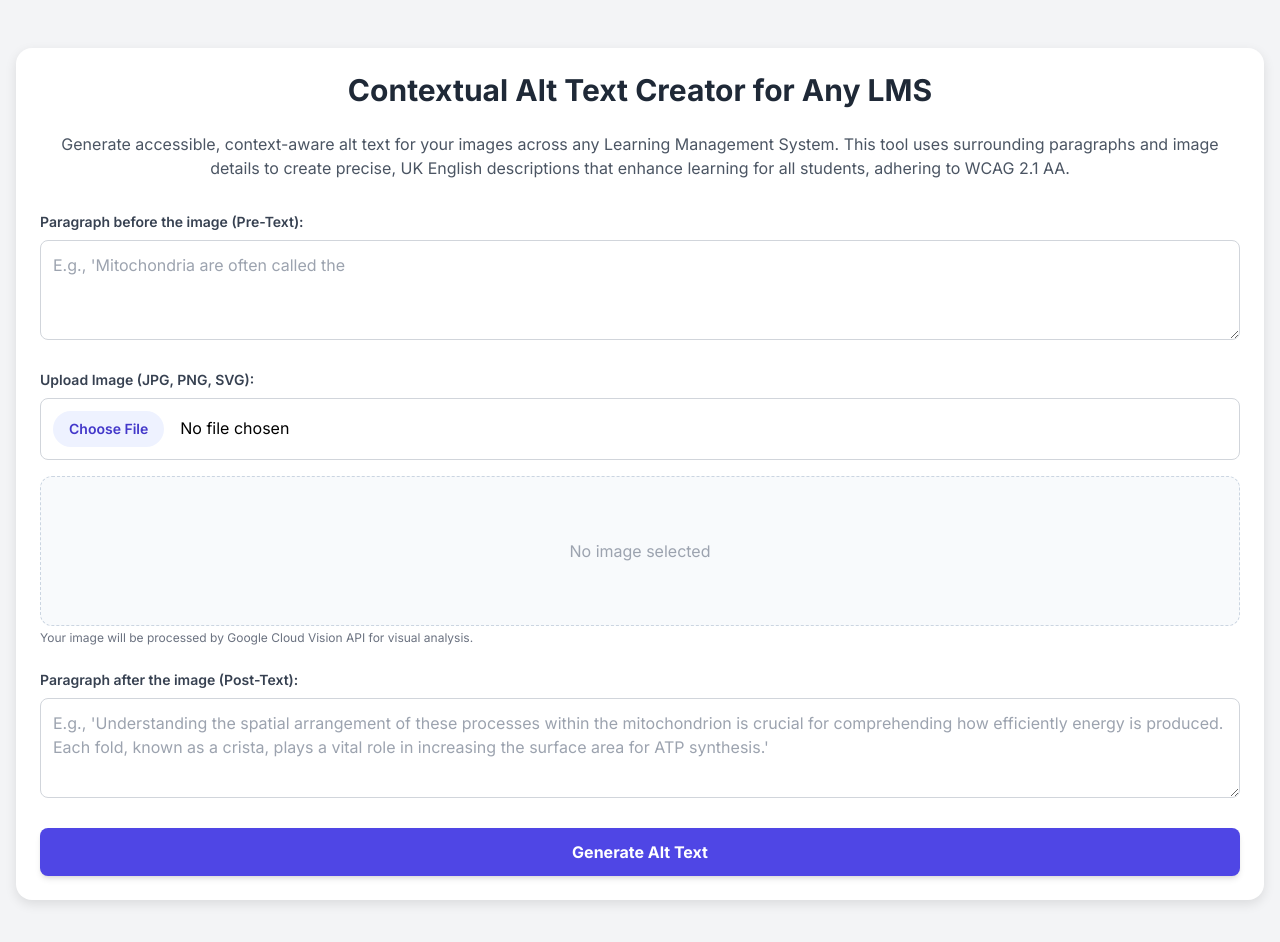
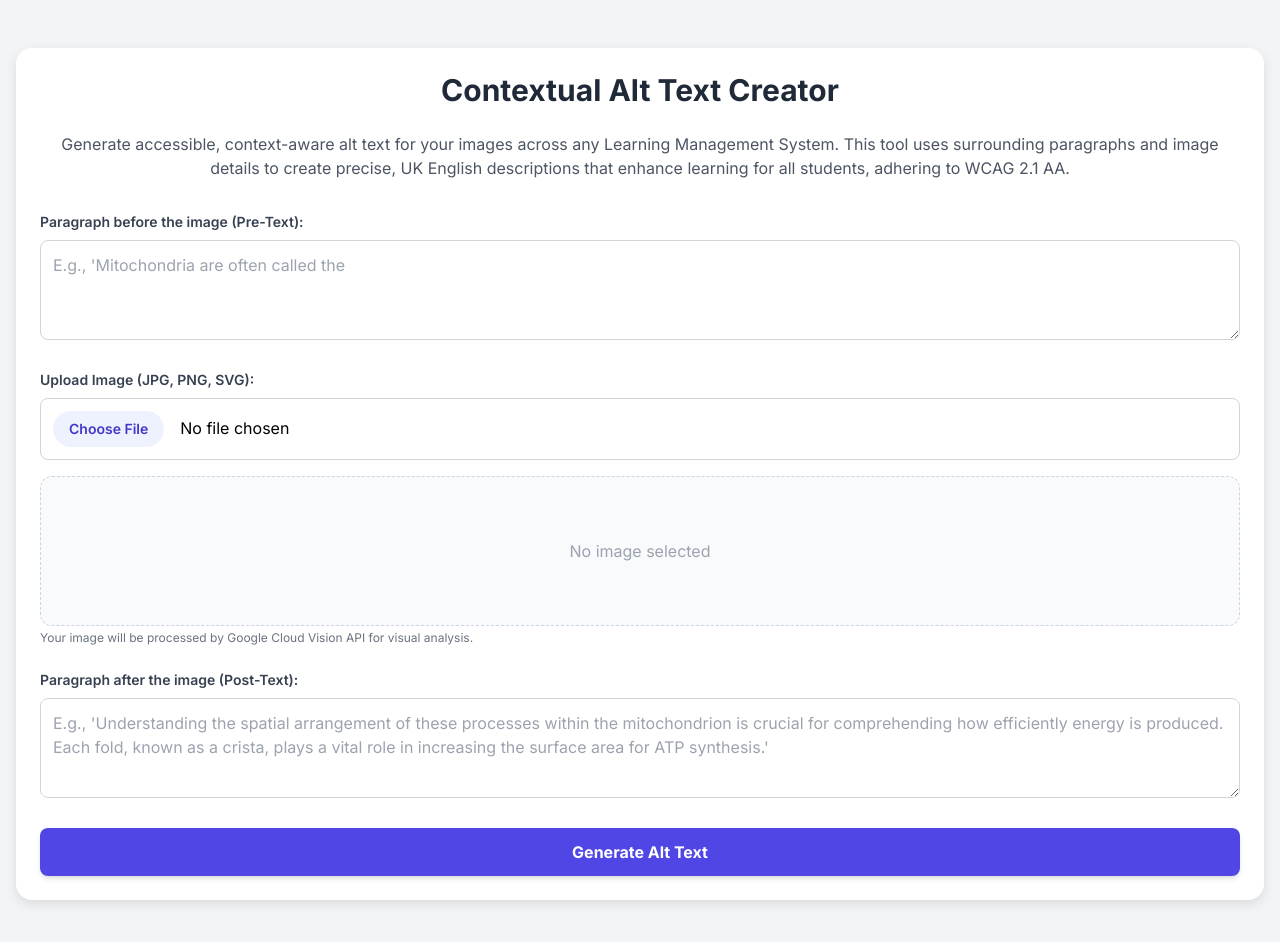
Before and after one commit to ElnevN/ALTtextgenerator, a plain HTML site: page index.html in a window 1280 px wide. Drawn offline with nearby package versions, Linux system fonts and the light colour scheme.

Commit message:
Update index.html

```diff
--- a/index.html
+++ b/index.html
@@ -97,7 +97,7 @@
 </head>
 <body class="p-4">
     <div class="container">
-        <h1 class="text-3xl font-bold text-center text-gray-800 mb-6">Contextual Alt Text Creator for Any LMS</h1>
+        <h1 class="text-3xl font-bold text-center text-gray-800 mb-6">Contextual Alt Text Creator</h1>
         <p class="text-center text-gray-600 mb-8">Generate accessible, context-aware alt text for your images across any Learning Management System. This tool uses surrounding paragraphs and image details to create precise, UK English descriptions that enhance learning for all students, adhering to WCAG 2.1 AA.</p>
 
         <!-- Input Section -->
```
